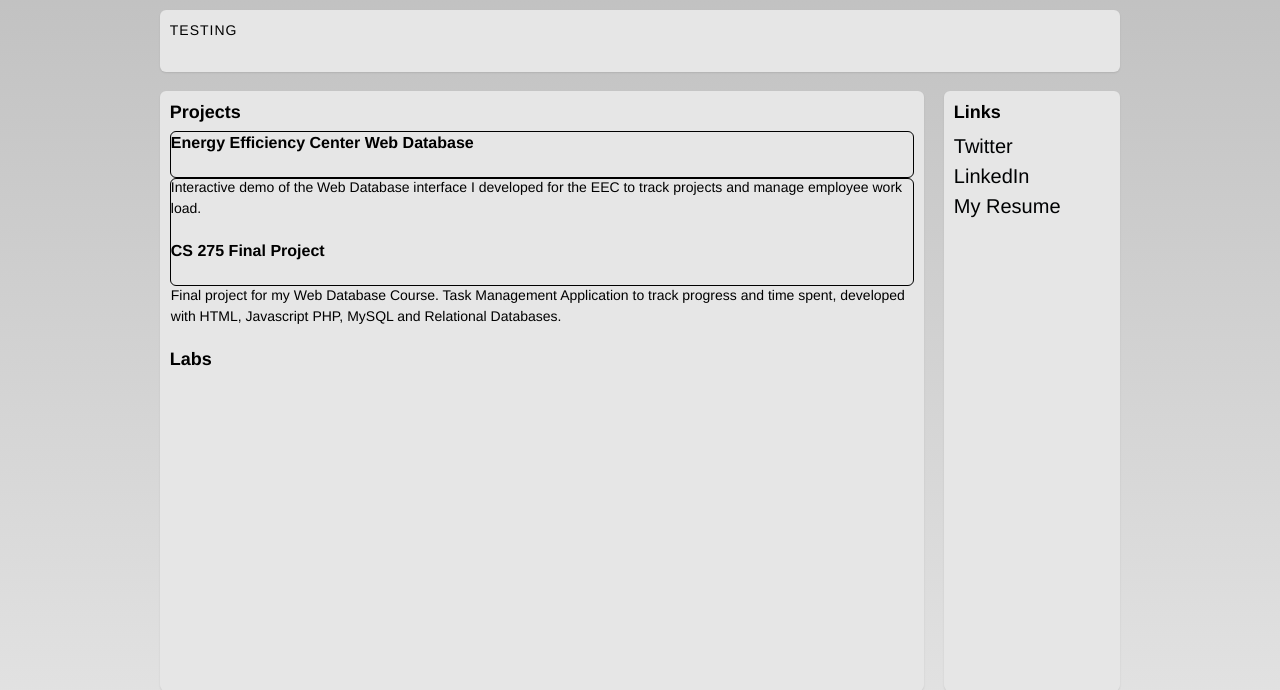
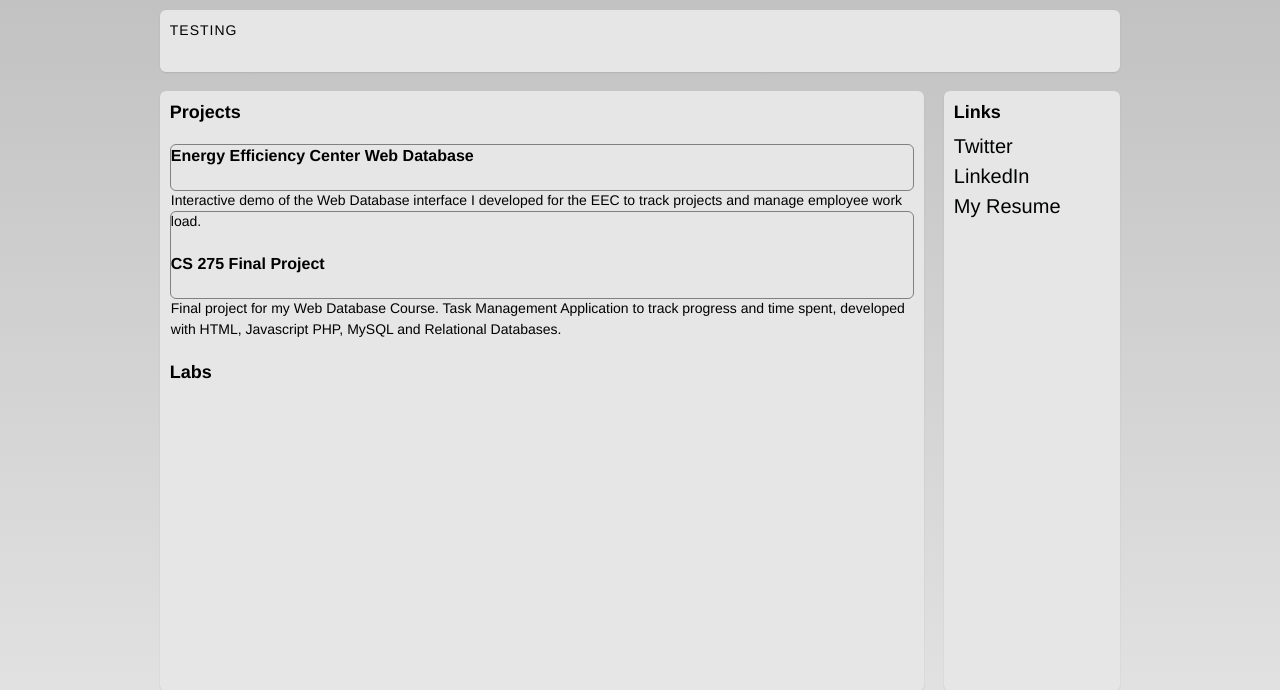
Before and after one commit to devlinjunker/design-junkie, a PHP site: page / in a window 1280 px wide. Shown: the part 63-753 px from the top of the page. Run offline with PHP 8.4, Linux system fonts and the light colour scheme; data that the repository does not hold is empty; some libraries are stand-ins or nearby versions.

Commit message:
project border

```diff
--- a/sass/_page.scss
+++ b/sass/_page.scss
@@ -27,7 +27,8 @@
 
 #projects li{
 	@include rounded(6px);
-	border: 1px solid black;
+	border: 1px solid $grey;
+	margin: 20px 0px;
 
 	figure{
 		float: left;
--- a/stylesheets/screen.css
+++ b/stylesheets/screen.css
@@ -2664,24 +2664,25 @@ html {
   -webkit-border-radius: 6px;
   -moz-border-radius: 6px;
   border-radius: 6px;
-  border: 1px solid black;
-}
-/* line 32, C:/Users/Devlin/Dropbox/CS Stuff/Web Development/design-junkie/sass/_page.scss */
+  border: 1px solid gray;
+  margin: 20px 0px;
+}
+/* line 33, C:/Users/Devlin/Dropbox/CS Stuff/Web Development/design-junkie/sass/_page.scss */
 #projects li figure {
   float: left;
 }
-/* line 36, C:/Users/Devlin/Dropbox/CS Stuff/Web Development/design-junkie/sass/_page.scss */
+/* line 37, C:/Users/Devlin/Dropbox/CS Stuff/Web Development/design-junkie/sass/_page.scss */
 #projects li p {
   float: left;
 }
 
-/* line 41, C:/Users/Devlin/Dropbox/CS Stuff/Web Development/design-junkie/sass/_page.scss */
+/* line 42, C:/Users/Devlin/Dropbox/CS Stuff/Web Development/design-junkie/sass/_page.scss */
 #quickcontact {
   padding-top: 50px;
   width: 600px;
   margin: auto;
 }
-/* line 46, C:/Users/Devlin/Dropbox/CS Stuff/Web Development/design-junkie/sass/_page.scss */
+/* line 47, C:/Users/Devlin/Dropbox/CS Stuff/Web Development/design-junkie/sass/_page.scss */
 #quickcontact #message {
   height: 120px;
 }
```
